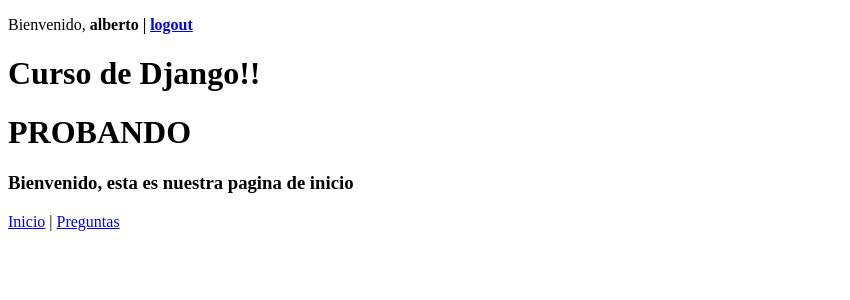
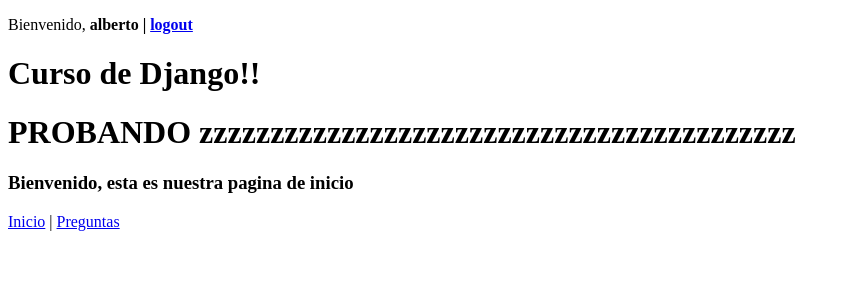
Before and after one commit to Elmer7042/exampleUbuntu, a Django app: page / in a window 1280 px wide. Shown: the top 300 px of the page, without its empty margins (0-850 px from the left). Run offline with Django 3.2, Linux system fonts and the light colour scheme; a user stored in the database is signed in.

Commit message:
otro cambio

```diff
--- a/templates/base.html
+++ b/templates/base.html
@@ -12,7 +12,7 @@
             <p>Bienvenido. Por favor <a href="{% url 'login' %}">log in</a></p>
         {% endif%}
         <h1>Curso de Django!!</h1>
-	<h1>PROBANDO</h1>
+	<h1>PROBANDO zzzzzzzzzzzzzzzzzzzzzzzzzzzzzzzzzzzzzzzzzz</h1>
     </div>
 
     <div id="content">
```
